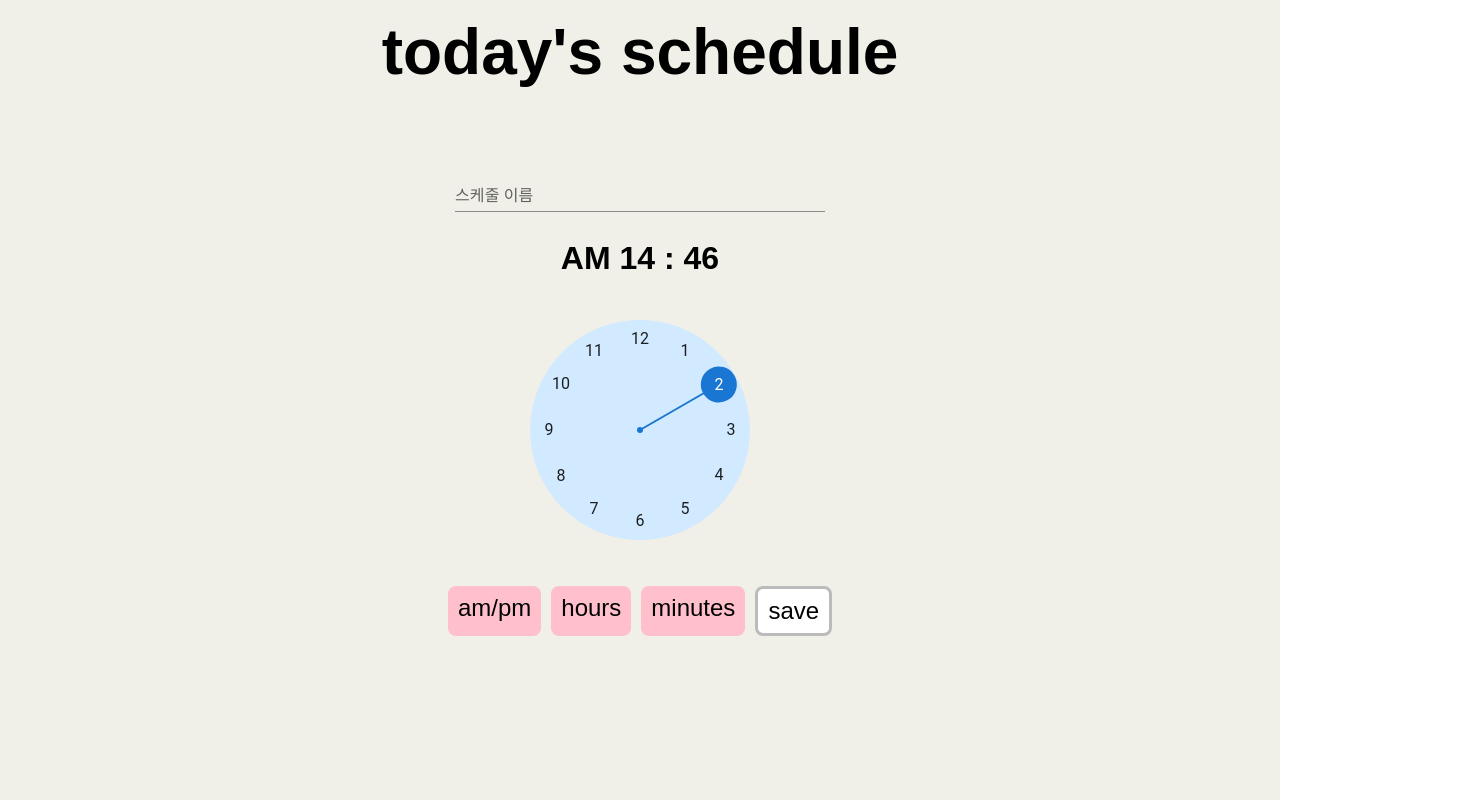
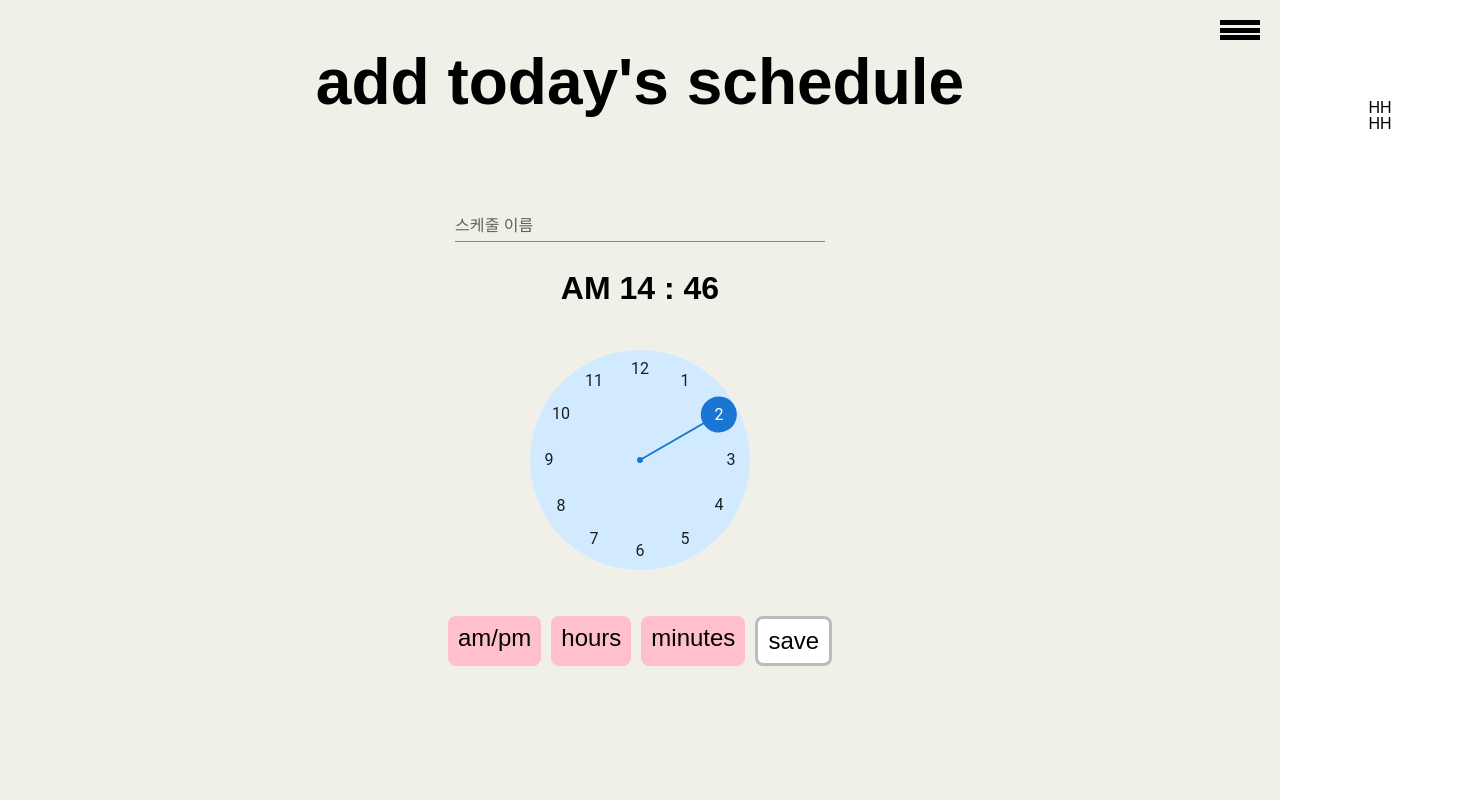
Before and after one commit to min-code-han/share-schedule-app, a React (Create React App) app: page / in a window 1280 px wide. Shown: the top 800 px of the page, 1480 px wide, since content can reach past the window. Built offline with nearby package versions, Linux system fonts and the light colour scheme; a web font is replaced by a local one.

Commit message:
[Feat] navbar 구조 설정

```diff
--- /dev/null
+++ b/src/components/NavBar/index.tsx
@@ -0,0 +1 @@
+export { NavBar } from "./navBar"
--- /dev/null
+++ b/src/components/NavBar/navBar.tsx
@@ -0,0 +1,48 @@
+import React, { useState } from "react"
+import styled from "@emotion/styled"
+import { NavMenu } from "./navMenu"
+
+export const NavBar = () => {
+  const [isMenuOpen, setIsOpenMenu] = useState<boolean>(false)
+  const toggleMenu = () => {
+    setIsOpenMenu(!isMenuOpen)
+  }
+
+  console.log(isMenuOpen)
+  return (
+    <Nav>
+      <Hamburger onClick={toggleMenu}>
+        <span />
+        <span />
+        <span />
+      </Hamburger>
+      <NavMenu open={isMenuOpen} />
+    </Nav>
+  )
+}
+
+const Nav = styled.div`
+  z-index: 10;
+  position: absolute;
+  top: 0px;
+  right: 0px;
+`
+
+const Hamburger = styled.div`
+  z-index: 5;
+  position: absolute;
+  top: 20px;
+  right: 20px;
+  display: flex;
+  flex-direction: column;
+  justify-content: space-between;
+  width: 40px;
+  height: 20px;
+
+  span {
+    display: block;
+    width: 100%;
+    height: 5px;
+    background-color: black;
+  }
+`
--- /dev/null
+++ b/src/components/NavBar/navMenu.tsx
@@ -0,0 +1,32 @@
+import React from "react"
+import styled from "@emotion/styled"
+import clsx from "clsx"
+
+interface NavMenuProps {
+  open: boolean
+}
+
+export const NavMenu = (props: NavMenuProps) => {
+  return (
+    <Menu className={clsx(props.open && "open")}>
+      <ul>
+        <li>HH</li>
+        <li>HH</li>
+      </ul>
+    </Menu>
+  )
+}
+
+const Menu = styled.div`
+  width: 200px;
+  min-height: 100vh;
+  background-color: #fff;
+  padding-top: 100px;
+  transform: translateX(100%);
+  transition: 0.5s;
+
+  &.open {
+    transform: translateX(0);
+    transition: 0.5s;
+  }
+`
--- a/src/index.tsx
+++ b/src/index.tsx
@@ -3,7 +3,6 @@ import ReactDOM from "react-dom/client"
 import { createBrowserRouter, RouterProvider } from "react-router-dom"
 import GlobalStyle from "./style/GlobalStyle"
 import Main from "./pages/Main"
-import "./Font/Font.css"
 
 const router = createBrowserRouter([
   {
--- a/src/pages/Main.tsx
+++ b/src/pages/Main.tsx
@@ -4,6 +4,7 @@ import { Clock } from "../components/TimePicker"
 import { TextField } from "@mui/material"
 import dayjs from "dayjs"
 import { ScheduleList } from "../components/SceduleList"
+import { NavBar } from "../components/NavBar"
 
 export interface selectedTimeField {
   hour: number
@@ -56,7 +57,8 @@ const Main = () => {
 
   return (
     <MainContainer>
-      <Title>today's schedule</Title>
+      <NavBar />
+      <Title>add today's schedule</Title>
       <Wrap>
         <TextField
           className="title-input"
@@ -81,7 +83,7 @@ const Main = () => {
 export default Main
 
 const MainContainer = styled.div`
-  padding: 20px 30px;
+  padding: 50px 30px;
   min-height: 100vh;
   text-align: center;
   background-color: #f0f0e8;
```
